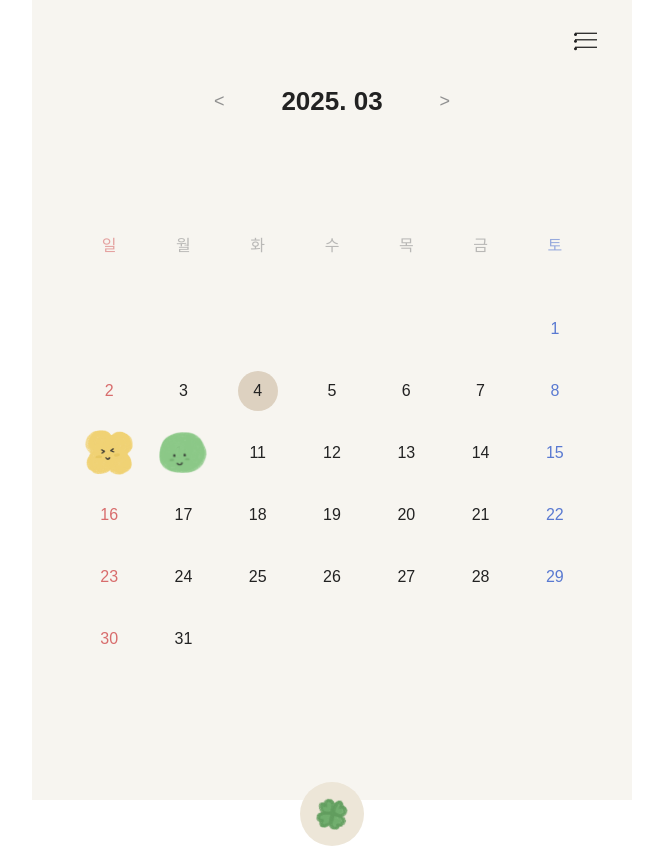
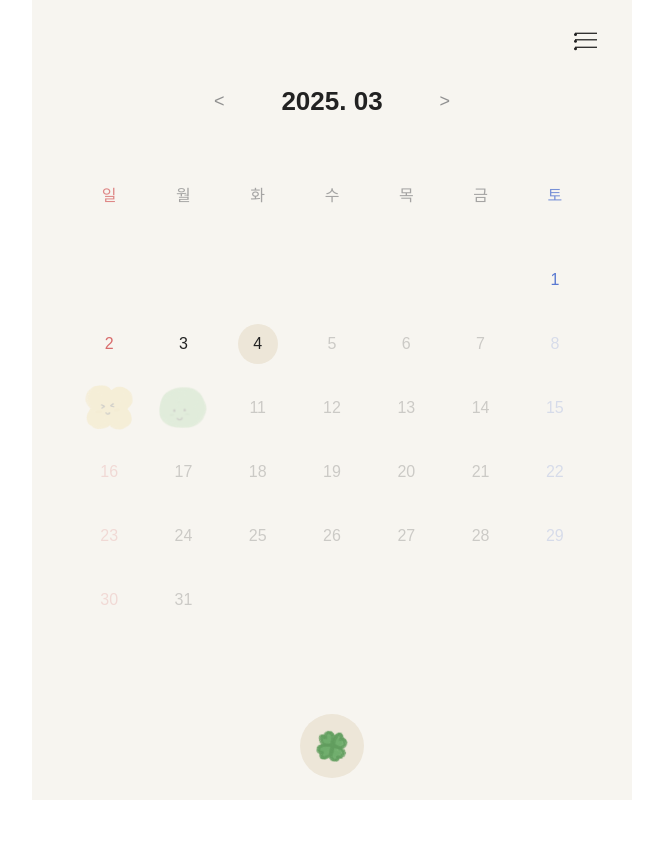
Before and after one commit to lbyul/serendipity, a React (Vite) app: page / in a window 1280 px wide. Shown: the whole page, without its empty margins (308-971 px from the left). After the commit the page ends 800 px from the top, so only its background shows below. Built offline with nearby package versions, Linux system fonts and the light colour scheme; a web font is replaced by a local one.

Commit message:
feat: 미래 날짜 비활성화 기능 구현

```diff
--- a/src/components/Calendar/Calendar.css
+++ b/src/components/Calendar/Calendar.css
@@ -1,10 +1,11 @@
 .calendar {
   width: 100%;
   height: 100%;
-  padding: 20px;
+  padding: 0 20px;
   display: flex;
   align-items: center;
   justify-content: center;
+  margin-top: -20px;
 }
 
 .calendar-container {
@@ -16,7 +17,7 @@
   grid-template-columns: repeat(7, 1fr);
   text-align: center;
   color: var(--gray-light);
-  opacity: 0.6;
+  opacity: 0.8;
 }
 
 .calendar-week.sun,
@@ -44,12 +45,11 @@
   display: flex;
   justify-content: center;
   align-items: center;
-  padding: 4px 0;
   cursor: pointer;
 }
 
 .current-day {
-  background-color: var(--secondary);
+  background-color: var(--primary);
   border-radius: 50%;
   width: 40px;
   height: 40px;
@@ -57,12 +57,11 @@
 }
 
 .calendar-date {
-  margin: 15px 0;
+  margin: 20px 0;
 }
 
 .other-month {
-  opacity: 0;
-  pointer-events: none;
+  visibility: hidden;
 }
 
 .calendar-entry {
@@ -78,3 +77,8 @@
   height: 48px;
   object-fit: contain;
 }
+
+.future-date {
+  opacity: 0.2;
+  cursor: default;
+}
--- a/src/components/Calendar/Calendar.jsx
+++ b/src/components/Calendar/Calendar.jsx
@@ -43,6 +43,9 @@ const Calendar = ({ date = new Date() }) => {
     const year = date.getFullYear();
     const month = date.getMonth();
 
+    const now = new Date();
+    now.setHours(0, 0, 0, 0);
+
     // 현재 월의 첫 날과 마지막 날
     const firstDay = new Date(year, month, 1);
     const lastDay = new Date(year, month + 1, 0);
@@ -59,11 +62,14 @@ const Calendar = ({ date = new Date() }) => {
     for (let i = 0; i < firstDayOfWeek; i++) {
       const day = prevMonthLastDay - firstDayOfWeek + i + 1;
       const dayDate = new Date(year, month - 1, day);
+      const isFuture = dayDate.getTime() > now.getTime();
+
       calendarDays.push({
         date: new Date(year, month - 1, day),
         isCurrentMonth: false,
         isToday: dayDate.getTime() === today.getTime(),
         hasEntry: hasDiaryEntry(dayDate),
+        isFuture: isFuture,
       });
     }
 
@@ -72,11 +78,14 @@ const Calendar = ({ date = new Date() }) => {
       const currentDate = new Date(year, month, i);
       currentDate.setHours(0, 0, 0, 0);
 
+      const isFuture = currentDate.getTime() > now.getTime();
+
       calendarDays.push({
         date: new Date(year, month, i),
         isCurrentMonth: true,
         isToday: currentDate.getTime() === today.getTime(),
         hasEntry: hasDiaryEntry(currentDate),
+        isFuture: isFuture,
       });
     }
 
@@ -84,19 +93,22 @@ const Calendar = ({ date = new Date() }) => {
     const remainingDays = 42 - calendarDays.length; // 6주 * 7일 = 42
     for (let i = 1; i <= remainingDays; i++) {
       const nextDate = new Date(year, month + 1, i);
+      const isFuture = nextDate.getTime() > now.getTime();
+
       calendarDays.push({
         date: nextDate,
         isCurrentMonth: false,
         isToday: nextDate.getTime() === today.getTime(),
         hasEntry: hasDiaryEntry(nextDate),
+        isFuture: isFuture,
       });
     }
 
     setCalendar(calendarDays);
   }, [hasDiaryEntry, date]);
 
-  const handleDayClick = (day, e) => {
-    if (!day || !day.isCurrentMonth) return;
+  const handleDayClick = (day) => {
+    if (!day || !day.isCurrentMonth || day.isFuture) return;
 
     if (day.hasEntry) {
       nav(`/diary/${day.hasEntry.id}`);
@@ -133,7 +145,9 @@ const Calendar = ({ date = new Date() }) => {
                 !day.isCurrentMonth ? "other-month" : ""
               } ${day.date.getDay() === 0 ? "sun" : ""} ${
                 day.date.getDay() === 6 ? "sat" : ""
-              } ${day.isToday ? "current-day" : ""}`}
+              } ${day.isToday ? "current-day" : ""} ${
+                day.isFuture ? "future-date" : ""
+              }`}
               onClick={() => handleDayClick(day)}
             >
               <div className="calendar-date">{day.date.getDate()}</div>
--- a/src/components/DiaryList/DiaryList.css
+++ b/src/components/DiaryList/DiaryList.css
@@ -9,7 +9,7 @@
 .diarylist .diarylist-wrapper {
   width: 100%;
   flex: 1;
-  max-height: calc(100vh - 180px);
+  max-height: calc(100vh - 200px);
 
   overflow-y: auto;
   scrollbar-width: none;
```
